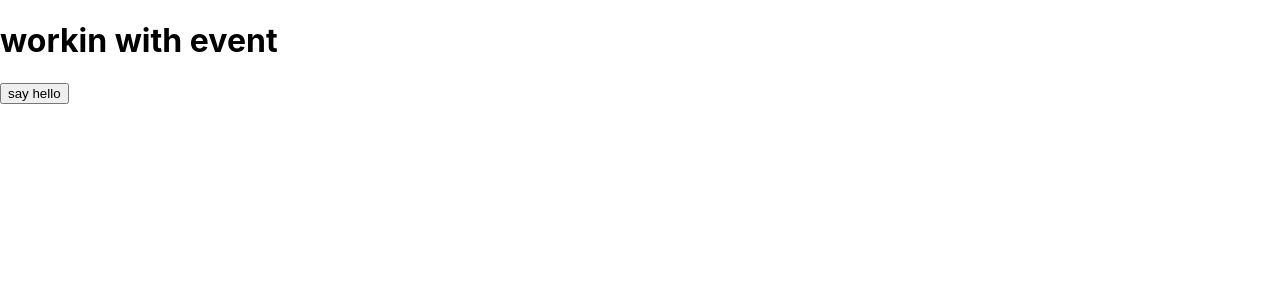
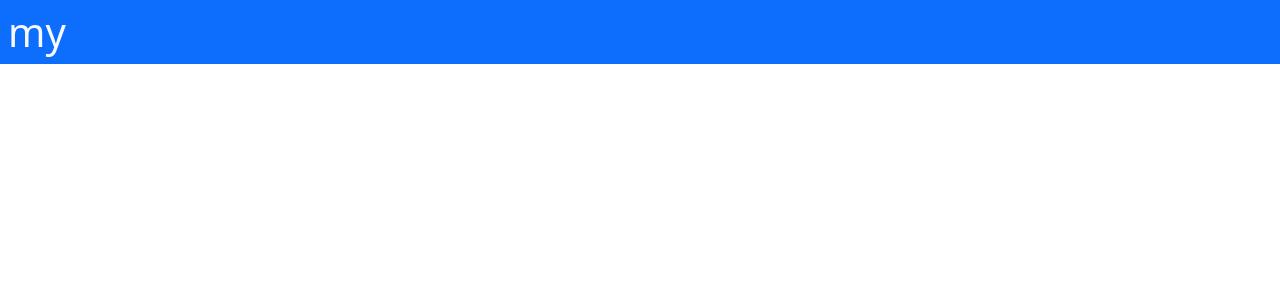
Before and after one commit to mayurpawar0809/react-projapp1, a React (Create React App) app in the folder myapp1/: page / in a window 1280 px wide. Shown: the top 300 px of the page. Built offline with nearby package versions, Linux system fonts and the light colour scheme.

Commit message:
bootstrap

```diff
--- a/myapp1/src/App.js
+++ b/myapp1/src/App.js
@@ -2,35 +2,11 @@ import logo from "./logo.svg";
 import "./App.css";
 import { useState } from "react";
 
- export default function App() {
-  //let list =["hello","hello"];
-
-
-  //declaring variable usin react::hooks
-  //array destructuring
-
-  const [list,setList]= useState([""]);
-
-
-//arrow function
-  const addNewHello = () => {
-   // list.push("hello");
-   const newList=[...list,"hello"];
-   setList(newList);
-
-    console.log(list);
-  };
-
-
-
-  //view
+export default function App() {
   return (
     <div>
-      <h1>workin with event </h1>
-      <input type="button" value="say hello" onClick={addNewHello} />
-      {list.map((item) => {
-        return <h3>{item} </h3>;
-      })}
+
+      <h1 className="bg-primary text-light p-2">my</h1>
     </div>
   );
 }
```
Also changed, not shown: myapp1/src/index.js (+7 -6 lines), 1 other file (tests, documents, lock files or other folders).
